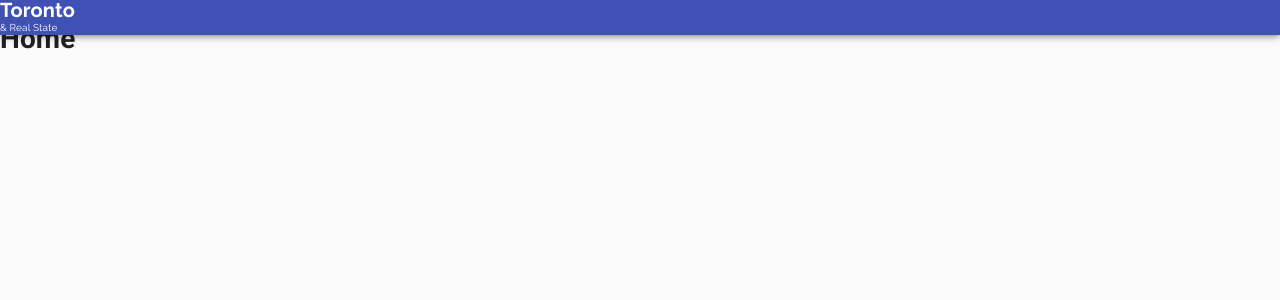
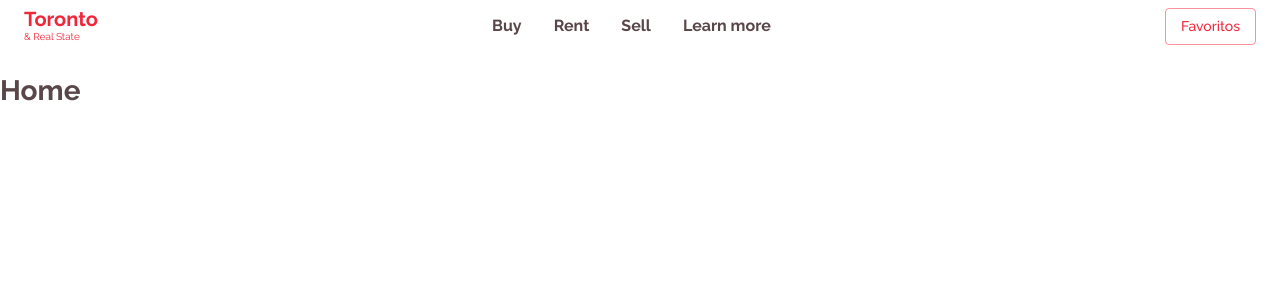
Before and after one commit to isaacamaro03/realstate, a React (Create React App) app in the folder src/: page /#/ in a window 1280 px wide. Shown: the top 300 px of the page. Built offline with nearby package versions, Linux system fonts and the light colour scheme.

Commit message:
Added first AppBar components and theming

```diff
--- a/src/package.json
+++ b/src/package.json
@@ -9,6 +9,7 @@
     "@testing-library/jest-dom": "^5.14.1",
     "@testing-library/react": "^11.2.7",
     "@testing-library/user-event": "^12.8.3",
+    "clsx": "^1.1.1",
     "react": "^17.0.2",
     "react-dom": "^17.0.2",
     "react-router": "^5.2.0",
--- a/src/src/App.js
+++ b/src/src/App.js
@@ -6,8 +6,8 @@ import ThemeProvider from "@components/themeProvider";
 const App = () => {
   return (
     <>
-      <CssBaseline />
       <ThemeProvider>
+        <CssBaseline />
         <div className="app">
           <AppBar />
           <Routing />
--- a/src/src/components/appBar/AppBar.js
+++ b/src/src/components/appBar/AppBar.js
@@ -1,12 +1,41 @@
-import { AppBar as MuiAppBar } from "@material-ui/core";
+import { makeStyles } from "@material-ui/core/styles";
 import Logo from "@components/logo";
+import { NavBar, NavItem } from "@components/navBar";
+import Button from "@components/button";
+
+const useStyles = makeStyles({
+  appBar: {
+    display: "flex",
+    justifyContent: "center",
+    flexDirection: "row",
+    padding: ".5rem",
+  },
+  innerAppBar: {
+    alignItems: "center",
+    display: "flex",
+    maxWidth: "1366px",
+    flex: 1,
+    margin: "0 1rem",
+  },
+
+  nav: {},
+});
 
 const AppBar = () => {
+  const classes = useStyles();
+
   return (
-    <header>
-      <MuiAppBar>
+    <header className={classes.appBar} variant="outlined">
+      <div className={classes.innerAppBar}>
         <Logo />
-      </MuiAppBar>
+        <NavBar>
+          <NavItem>Buy</NavItem>
+          <NavItem>Rent</NavItem>
+          <NavItem>Sell</NavItem>
+          <NavItem>Learn more</NavItem>
+        </NavBar>
+        <Button>Favoritos</Button>
+      </div>
     </header>
   );
 };
--- /dev/null
+++ b/src/src/components/button/Button.js
@@ -0,0 +1,25 @@
+import clsx from "clsx";
+import { Button as MuiButton, makeStyles } from "@material-ui/core";
+
+const useStyles = makeStyles({
+  root: {
+    textTransform: "none",
+  },
+});
+
+const Button = ({ children, className, ...rest }) => {
+  const classes = useStyles();
+
+  return (
+    <MuiButton
+      color="primary"
+      variant="outlined"
+      {...rest}
+      className={clsx(classes.root, className)}
+    >
+      {children}
+    </MuiButton>
+  );
+};
+
+export default Button;
--- /dev/null
+++ b/src/src/components/button/index.js
@@ -0,0 +1,2 @@
+import Button from "./Button";
+export default Button;
--- a/src/src/components/logo/Logo.js
+++ b/src/src/components/logo/Logo.js
@@ -1,21 +1,26 @@
 import { makeStyles, Typography } from "@material-ui/core";
 
-const useStyles = makeStyles({
+const useStyles = makeStyles((theme) => ({
+  root: {
+    display: "inline-block",
+  },
   title: {
     fontWeight: "bold",
     fontSize: "1.25rem",
     lineHeight: 1,
+    color: theme.palette.primary.main,
   },
   subTitle: {
     fontSize: "0.625rem",
+    color: theme.palette.primary.main,
   },
-});
+}));
 
 const Logo = () => {
   const classes = useStyles();
 
   return (
-    <div>
+    <div className={classes.root}>
       <Typography className={classes.title}>Toronto</Typography>
       <Typography className={classes.subTitle}>&amp; Real State</Typography>
     </div>
--- /dev/null
+++ b/src/src/components/navBar/NavBar.js
@@ -0,0 +1,18 @@
+import { makeStyles } from "@material-ui/core";
+import clsx from "clsx";
+
+const useStyles = makeStyles({
+  root: {
+    display: "inline-flex",
+    gap: "2rem",
+    margin: "0 auto",
+  },
+});
+
+const NavBar = ({ className, children, ...rest }) => {
+  const classes = useStyles();
+
+  return <nav className={clsx(classes.root, className)}>{children}</nav>;
+};
+
+export default NavBar;
--- /dev/null
+++ b/src/src/components/navBar/NavItem.js
@@ -0,0 +1,32 @@
+import { Typography, makeStyles, Link } from "@material-ui/core";
+import clsx from "clsx";
+
+const useStyles = makeStyles((theme) => ({
+  root: {
+    fontWeight: "bold",
+    cursor: "pointer",
+  },
+}));
+
+const NavItem = ({ className, children, ...rest }) => {
+  const classes = useStyles();
+
+  const CustomLink = ({ children, ...rest }) => (
+    <Link color="body1" underline="none" {...rest}>
+      {children}
+    </Link>
+  );
+
+  return (
+    <Typography
+      variant="body1"
+      className={clsx(classes.root, className)}
+      component={CustomLink}
+      {...rest}
+    >
+      {children}
+    </Typography>
+  );
+};
+
+export default NavItem;
--- /dev/null
+++ b/src/src/components/navBar/index.js
@@ -0,0 +1,4 @@
+import NavBar from "./NavBar";
+import NavItem from "./NavItem";
+
+export { NavBar, NavItem };
--- a/src/src/components/themeProvider/ThemeProvider.js
+++ b/src/src/components/themeProvider/ThemeProvider.js
@@ -2,6 +2,21 @@ import { createMuiTheme } from "@material-ui/core";
 import { ThemeProvider as MuiThemeProvider } from "@material-ui/styles";
 
 const theme = createMuiTheme({
+  overrides: {
+    MuiCssBaseline: {
+      "@global": {
+        body: {
+          color: "hsl(353, 11%, 31%)",
+        },
+      },
+    },
+  },
+  palette: {
+    background: "hsl(354, 100%, 98%)",
+    primary: {
+      main: "hsl(354, 89%, 55%)",
+    },
+  },
   typography: {
     fontFamily: ["Raleway", "Roboto", "sans-serif"].join(","),
   },
```
